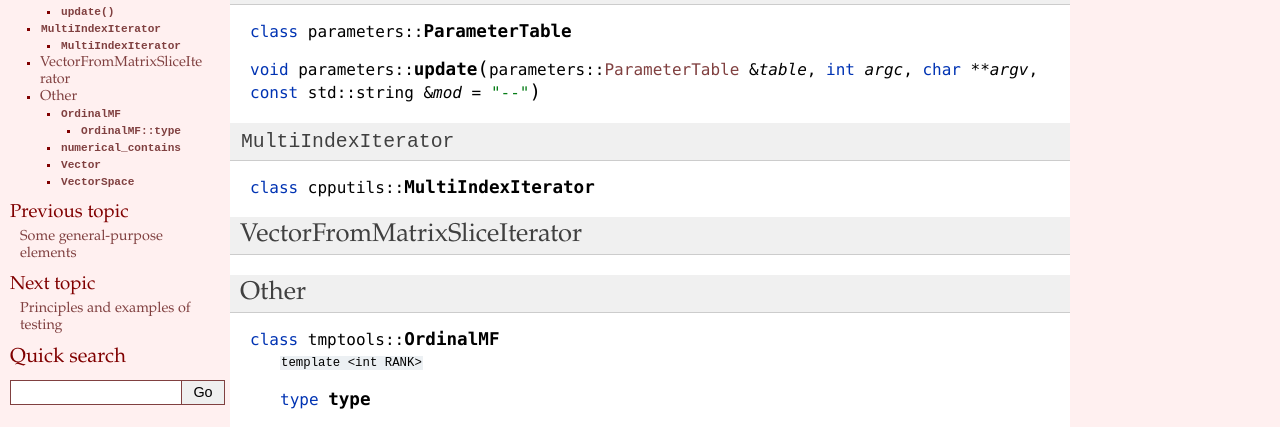
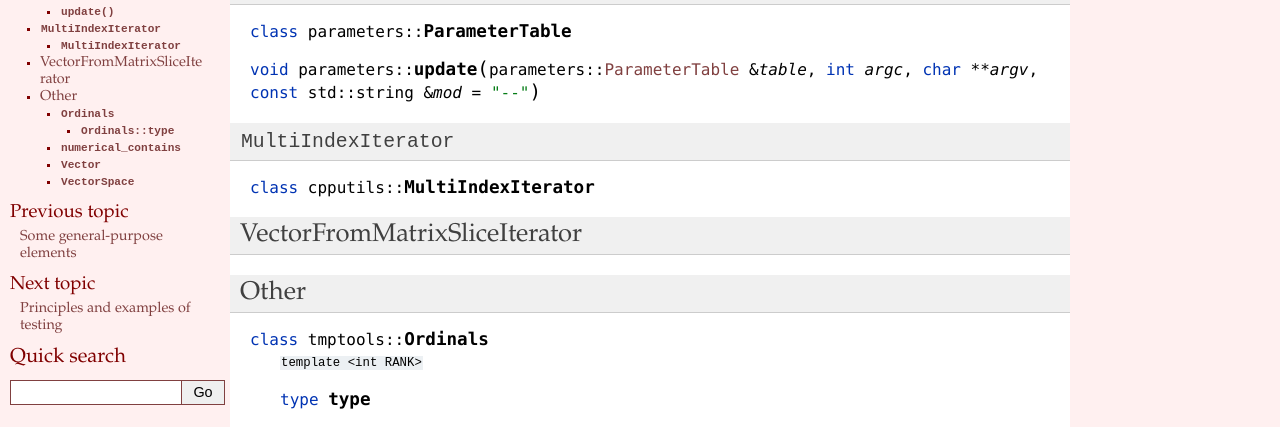
Before and after one commit to vukics/cppqed, a Sphinx documentation site: the page built from doc/cpputils.rst, in a window 1280 px wide. Shown: the part 466-893 px from the top of the page. Built offline with Sphinx 7.4.7, drawn with Linux system fonts in a browser that asks for light colours; formulas are drawn with MathJax 3.

Commit message:
got rid of names RangeMF, OrdinalMF

```diff
--- a/doc/cpputils.rst
+++ b/doc/cpputils.rst
@@ -59,7 +59,7 @@ Other
 ------------------
 
 
-.. class:: tmptools::OrdinalMF
+.. class:: tmptools::Ordinals
 
   ``template <int RANK>``
 
--- a/doc/multiarrayImplementationMetaProgramming.rst
+++ b/doc/multiarrayImplementationMetaProgramming.rst
@@ -11,7 +11,7 @@ This is done by the following snippet in ``utils/include/impl/BlitzArraySliceIte
   :linenos:
 
 Line 13:
-  We are using the `fold <http://www.boost.org/doc/libs/1_44_0/libs/mpl/doc/refmanual/fold.html>`_ meta-algorithm from Boost.MPL. It iterates over the :type:`sequence of ordinals <tmptools::OrdinalMF::type>` between ``0`` and ``RANK-1``.
+  We are using the `fold <http://www.boost.org/doc/libs/1_44_0/libs/mpl/doc/refmanual/fold.html>`_ meta-algorithm from Boost.MPL. It iterates over the :type:`sequence of ordinals <tmptools::Ordinals>` between ``0`` and ``RANK-1``.
 
 Line 14:
   The initial state for the fold algorithm is an empty `compile-time vector of integers <http://www.boost.org/doc/libs/1_44_0/libs/mpl/doc/refmanual/vector-c.html>`_ and the `iterator <http://www.boost.org/doc/libs/1_44_0/libs/mpl/doc/refmanual/begin.html>`_ pointing to the first element of the compile-time vector ``V``. These two are "zipped" into a `compile-time pair <http://www.boost.org/doc/libs/1_44_0/libs/mpl/doc/refmanual/pair.html>`_. At the end, the first element of this pair will hold the result.
```
Also changed, not shown: 14 other files.
